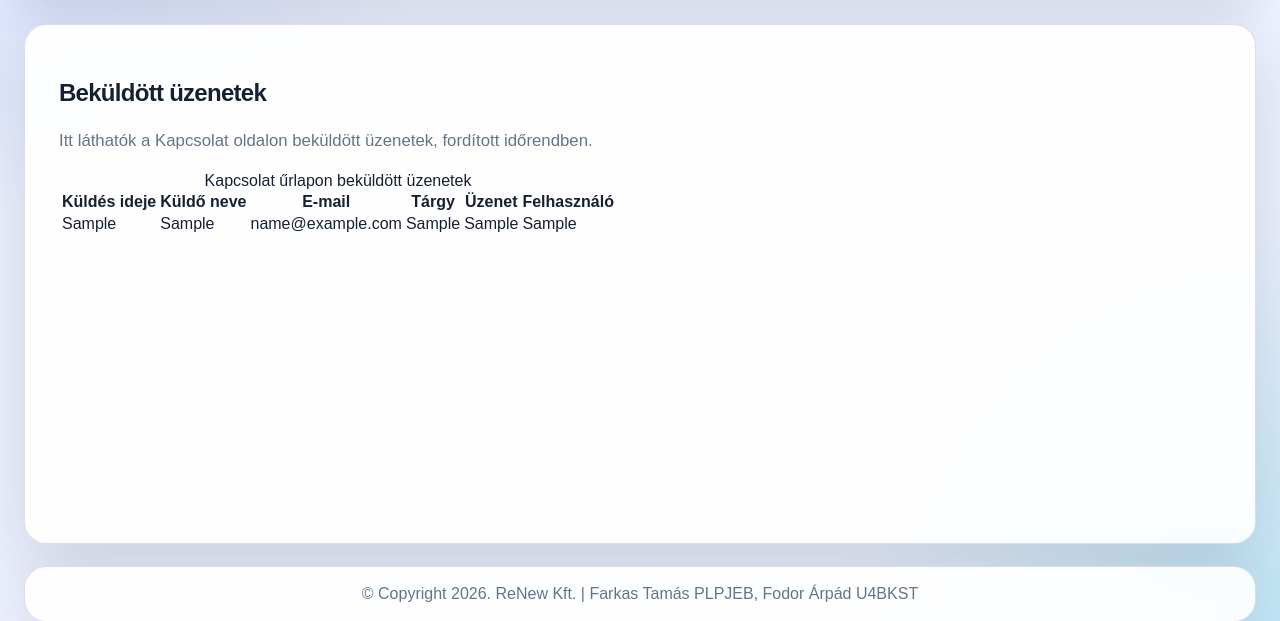
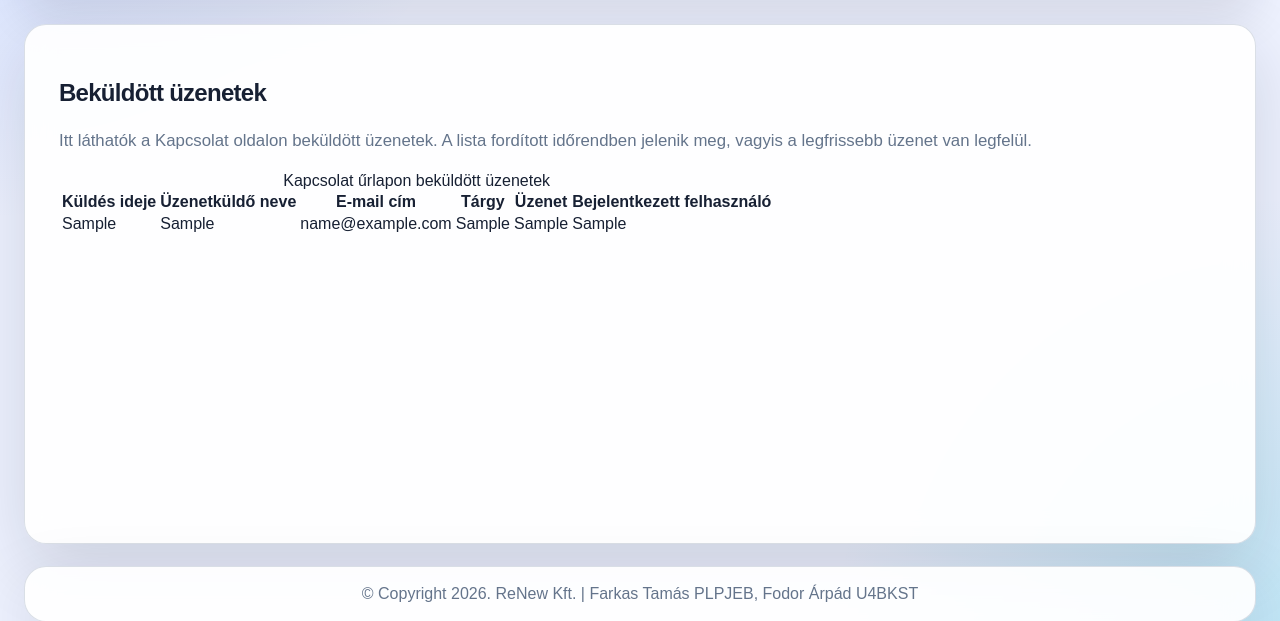
Before and after one commit to axelf-2525/notebookok, a PHP site: page /uzenetek in a window 1280 px wide. Shown: the part 292-913 px from the top of the page. Run offline with PHP 8.4, Linux system fonts and the light colour scheme; the visitor is signed in with stand-in values (Sample User, id 1); tables that the repository leaves empty or names only in its code hold one stand-in row (values such as "Sample post").

Commit message:
üzenetek

```diff
--- /dev/null
+++ b/logicals/uzenetek.php
@@ -0,0 +1,20 @@
+<?php
+$uzenetek = [];
+$uzenetHiba = null;
+
+if (!isset($_SESSION['login'])) {
+    header('Location: belepes');
+    exit;
+}
+
+try {
+    $dbh = getDb();
+
+    $sql = "SELECT id, nev, email, targy, uzenet, kuldes_ideje, felhasznalo
+            FROM uzenetek
+            ORDER BY kuldes_ideje DESC";
+
+    $uzenetek = $dbh->query($sql)->fetchAll();
+} catch (PDOException $e) {
+    $uzenetHiba = 'Adatbázis hiba: ' . $e->getMessage();
+}
--- a/templates/pages/uzenetek.tpl.php
+++ b/templates/pages/uzenetek.tpl.php
@@ -1,27 +1,9 @@
 <h2>Beküldött üzenetek</h2>
+
 <p class="lead">
-    Itt láthatók a Kapcsolat oldalon beküldött üzenetek, fordított időrendben.
+    Itt láthatók a Kapcsolat oldalon beküldött üzenetek.
+    A lista fordított időrendben jelenik meg, vagyis a legfrissebb üzenet van legfelül.
 </p>
-
-<?php
-if (!isset($_SESSION['login'])) {
-    header('Location: belepes');
-    exit;
-}
-
-try {
-    $dbh = getDb();
-
-    $sql = "SELECT id, nev, email, targy, uzenet, kuldes_ideje, felhasznalo
-            FROM uzenetek
-            ORDER BY kuldes_ideje DESC";
-
-    $uzenetek = $dbh->query($sql)->fetchAll();
-} catch (PDOException $e) {
-    $uzenetek = [];
-    $uzenetHiba = $e->getMessage();
-}
-?>
 
 <?php if (isset($uzenetHiba)) { ?>
     <section class="message error">
@@ -30,22 +12,25 @@ try {
     </section>
 <?php } elseif (empty($uzenetek)) { ?>
     <section class="message">
-        <p>Még nem érkezett üzenet.</p>
+        <h3>Nincs megjeleníthető üzenet</h3>
+        <p>Még nem érkezett üzenet a Kapcsolat űrlapon keresztül.</p>
     </section>
 <?php } else { ?>
     <div class="table-wrapper">
         <table>
             <caption>Kapcsolat űrlapon beküldött üzenetek</caption>
+
             <thead>
                 <tr>
                     <th>Küldés ideje</th>
-                    <th>Küldő neve</th>
-                    <th>E-mail</th>
+                    <th>Üzenetküldő neve</th>
+                    <th>E-mail cím</th>
                     <th>Tárgy</th>
                     <th>Üzenet</th>
-                    <th>Felhasználó</th>
+                    <th>Bejelentkezett felhasználó</th>
                 </tr>
             </thead>
+
             <tbody>
                 <?php foreach ($uzenetek as $uzenet) { ?>
                     <tr>
@@ -54,7 +39,13 @@ try {
                         <td><?= htmlspecialchars($uzenet['email']) ?></td>
                         <td><?= htmlspecialchars($uzenet['targy']) ?></td>
                         <td><?= nl2br(htmlspecialchars($uzenet['uzenet'])) ?></td>
-                        <td><?= htmlspecialchars($uzenet['felhasznalo'] ?: 'Vendég') ?></td>
+                        <td>
+                            <?php if (!empty($uzenet['felhasznalo'])) { ?>
+                                <?= htmlspecialchars($uzenet['felhasznalo']) ?>
+                            <?php } else { ?>
+                                Vendég
+                            <?php } ?>
+                        </td>
                     </tr>
                 <?php } ?>
             </tbody>
```
